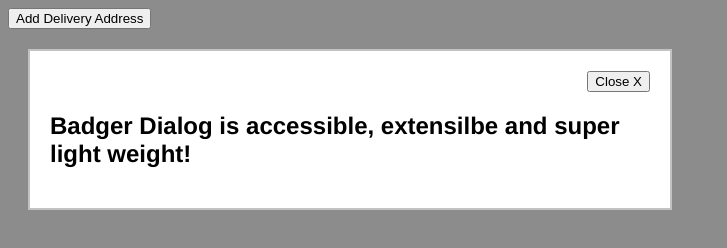
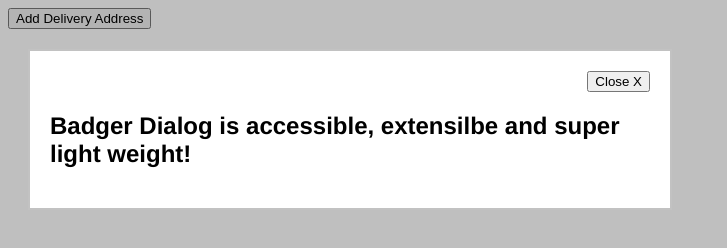
Before and after one commit to stuartjnelson/badger-modal, a website: page index.html in a window 1280 px wide. Shown: the whole page, without its empty margins (0-727 px from the left). Drawn offline with Linux system fonts and the light colour scheme.

Commit message:
Uopdated styles to work with inialising/active classes

```diff
--- a/scss/badger-modal.scss
+++ b/scss/badger-modal.scss
@@ -1,14 +1,24 @@
 .badger-modal-background {
-    display: none;
+    position: relative;
+
+    &::before {
+        background-color: rgba(0, 0, 0, 0.25);
+        bottom: 0;
+        content: "";
+        display: block;
+        left: 0;
+        opacity: 0;
+        position: fixed;
+        top: 0;
+        transform: translate3d(-100vw, 0, 0);
+        right: 0;
+    }
 
     &--active {
-        background-color: rgba(0, 0, 0, 0.45);
-        bottom: 0;
-        display: block;
-        left: 0;
-        position: fixed;
-        top: 0;
-        right: 0;
+        &::before {
+            opacity: 1;
+            transform: translate3d(0, 0, 0);
+        }
     }
 }
 
@@ -21,12 +31,22 @@
     display: flex;
     flex-direction: column;
     margin: 20px;
+    max-width: 600px;
     padding: 20px;
-    max-width: 600px;
+    position: relative;
+    z-index: 1000;
+
+    &--initalized {
+        visibility: hidden;
+
+        &.badger-modal--active { visibility: visible; }
+    }
+
+
 }
 
 .badger-modal__close-btn {
-        display: flex;
+    display: flex;
     margin-left: auto;
     margin-right: 0;
 }
```
Also changed, not shown: css/badger-modal.css.
